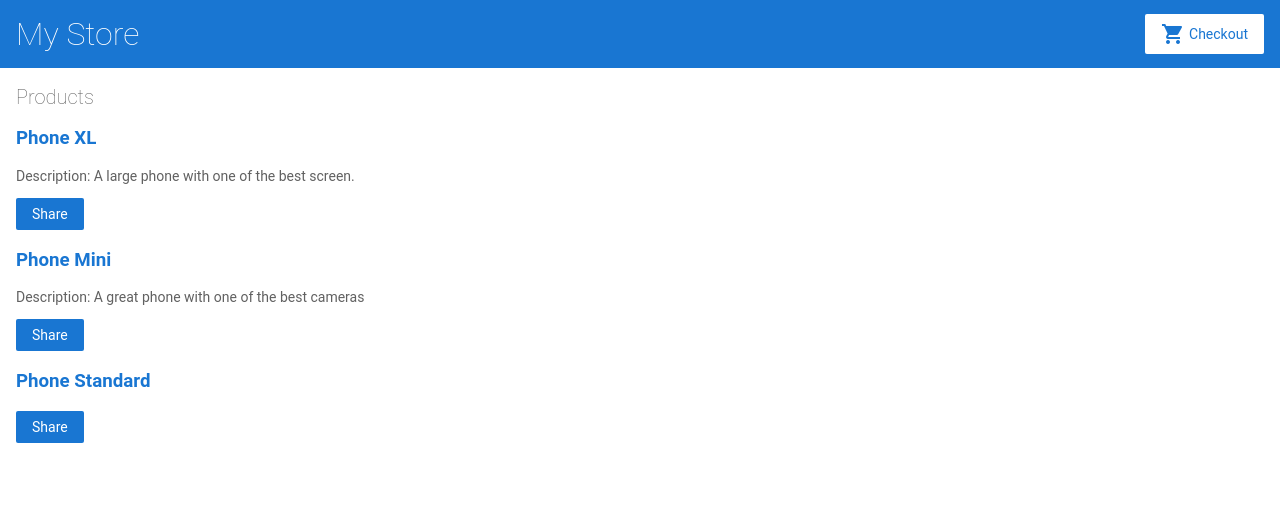
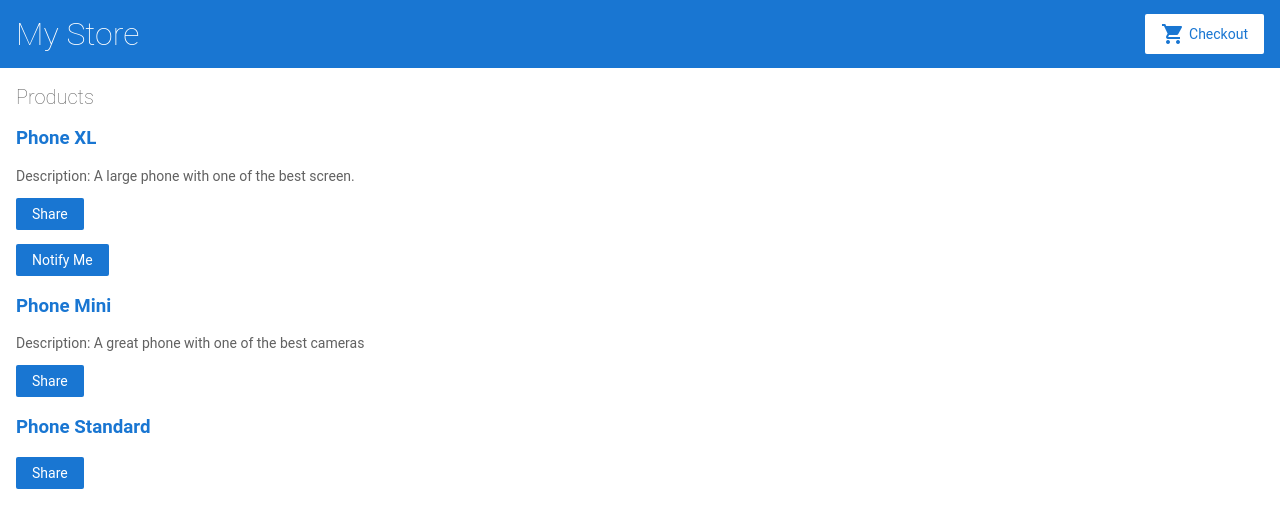
Before and after one commit to pizzafan37/angular-mq2zpw-ytfyen, an Angular app: page / in a window 1280 px wide. Shown: the top 528 px of the page. Built offline with nearby package versions, Linux system fonts and the light colour scheme.

Commit message:
3 files modified, 3 added

```diff
--- a/src/app/app.module.ts
+++ b/src/app/app.module.ts
@@ -6,6 +6,7 @@
 import { AppComponent } from './app.component';
 import { TopBarComponent } from './top-bar/top-bar.component';
 import { ProductListComponent } from './product-list/product-list.component';
+import { ProductAlertsComponent } from './product-alerts/product-alerts.component';
 
 @NgModule({
   imports: [
@@ -18,7 +19,8 @@
   declarations: [
     AppComponent,
     TopBarComponent,
-    ProductListComponent
+    ProductListComponent,
+    ProductAlertsComponent
   ],
   bootstrap: [ AppComponent ]
 })
--- /dev/null
+++ b/src/app/product-alerts/product-alerts.component.html
@@ -0,0 +1,3 @@
+<p *ngIf="product.price > 700">
+  <button (click)="notify.emit()">Notify Me</button>
+</p>
--- /dev/null
+++ b/src/app/product-alerts/product-alerts.component.ts
@@ -0,0 +1,17 @@
+import { Component, OnInit } from '@angular/core';
+import { Input } from '@angular/core';
+import { Output, EventEmitter } from '@angular/core';
+@Component({
+  selector: 'app-product-alerts',
+  templateUrl: './product-alerts.component.html',
+  styleUrls: ['./product-alerts.component.css']
+})
+export class ProductAlertsComponent implements OnInit {
+@Input() product;
+@Output() notify = new EventEmitter();
+  constructor() { }
+
+  ngOnInit() {
+  }
+
+}
--- a/src/app/product-list/product-list.component.html
+++ b/src/app/product-list/product-list.component.html
@@ -12,6 +12,11 @@
   <button (click)="share()">
     Share
   </button>
+
+  <app-product-alerts
+  [product]="product"
+  (notify)="onNotify()">
+</app-product-alerts>
 </div>
 
 
--- a/src/app/product-list/product-list.component.ts
+++ b/src/app/product-list/product-list.component.ts
@@ -13,6 +13,10 @@
   share() {
     window.alert('The product has been shared!');
   }
+
+  onNotify() {
+    window.alert('You will be notified when the product goes on sale');
+  }
 }
 
 
```
Also changed, not shown: src/app/product-alerts/product-alerts.component.css (added).
